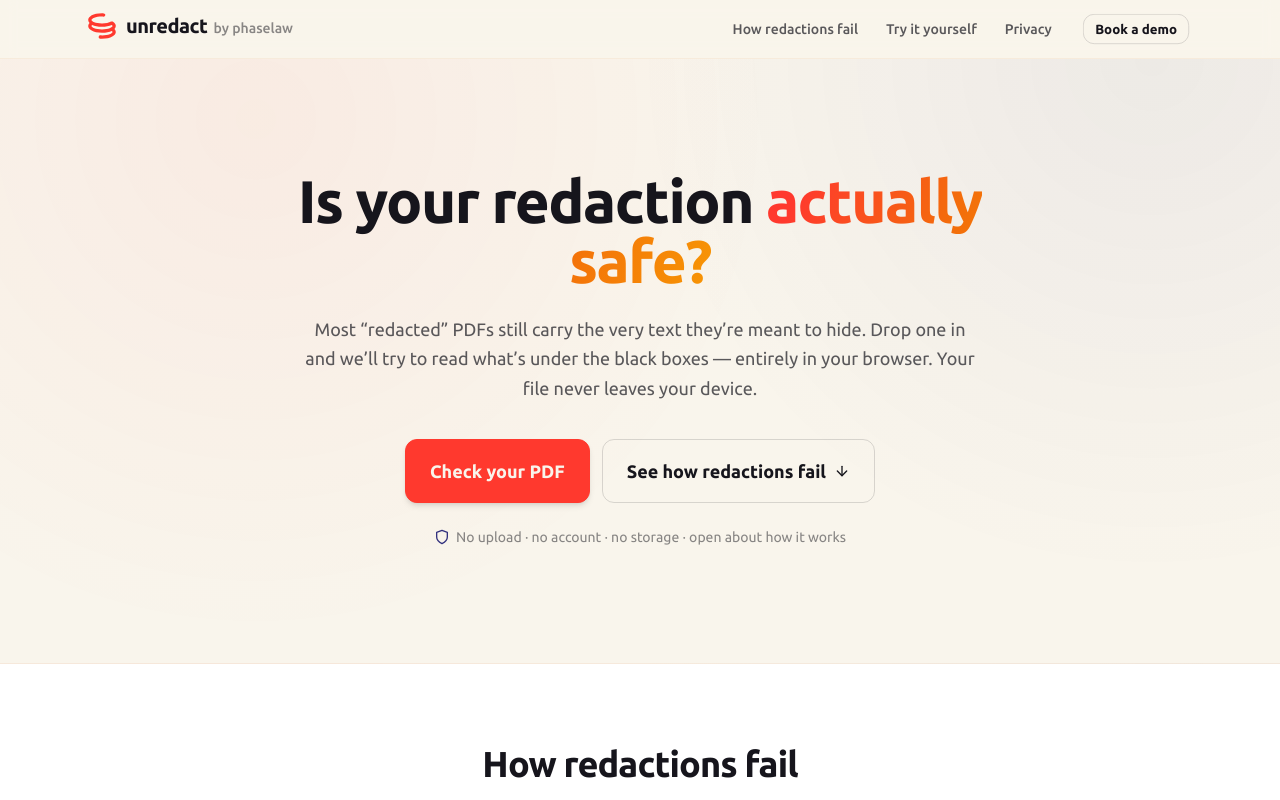
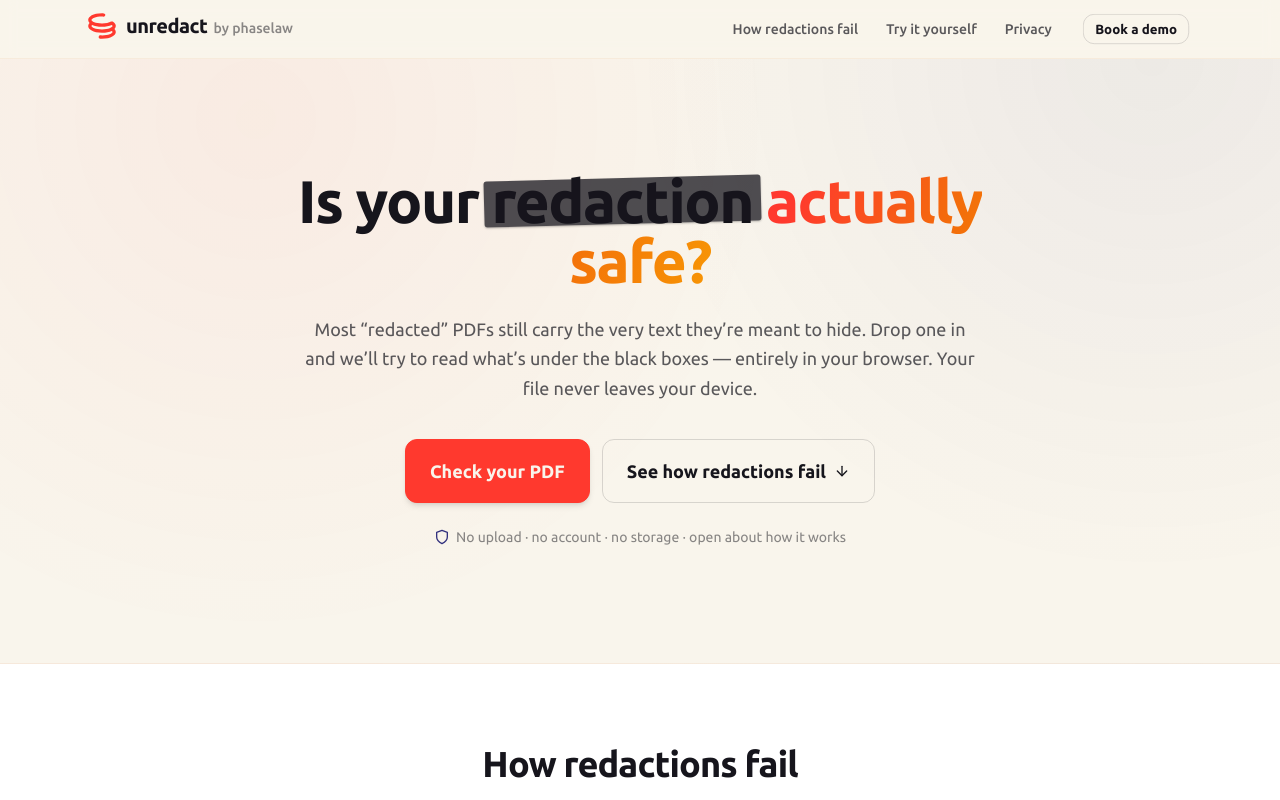
Before and after one commit to phaselabinc/unredact, a Next.js app: page / in a window 1280 px wide. Shown: the top 800 px of the page. Built offline with nearby package versions, Linux system fonts and the light colour scheme.

Commit message:
feat: stylize the hero headline with a failed redaction on "redaction"

```diff
--- a/src/components/sections/Hero.tsx
+++ b/src/components/sections/Hero.tsx
@@ -1,4 +1,23 @@
 import {FiArrowDown, FiShield} from 'react-icons/fi'
+
+/**
+ * A word with a *failed* redaction over it — a hastily-drawn black bar that's
+ * translucent and skewed, so the word reads right through it. The real text
+ * stays selectable (it's an h1), and on hover the bar slides + fades, like a
+ * redaction giving up its secret the moment you look. The whole product, in one
+ * word.
+ */
+function FailedRedaction({children}: {children: string}) {
+  return (
+    <span className="group relative inline-block whitespace-nowrap">
+      <span className="relative z-10">{children}</span>
+      <span
+        aria-hidden="true"
+        className="absolute -inset-x-2 inset-y-[0.12em] z-20 -rotate-[1.5deg] rounded-[3px] bg-brand-ink/75 shadow-[0_1px_2px_rgba(0,0,0,0.25)] transition-all duration-500 ease-out group-hover:translate-x-[0.5em] group-hover:rotate-[0.5deg] group-hover:bg-brand-ink/20"
+      />
+    </span>
+  )
+}
 
 export function Hero() {
   return (
@@ -9,7 +28,7 @@ export function Hero() {
       <div className="mx-auto max-w-6xl px-4 py-20 sm:px-6 sm:py-28">
         <div className="mx-auto max-w-3xl text-center">
           <h1 className="font-display text-4xl font-bold leading-[1.1] tracking-tight sm:text-6xl">
-            Is your redaction{' '}
+            Is your <FailedRedaction>redaction</FailedRedaction>{' '}
             <span className="text-gradient-brand">actually safe?</span>
           </h1>
 
```
